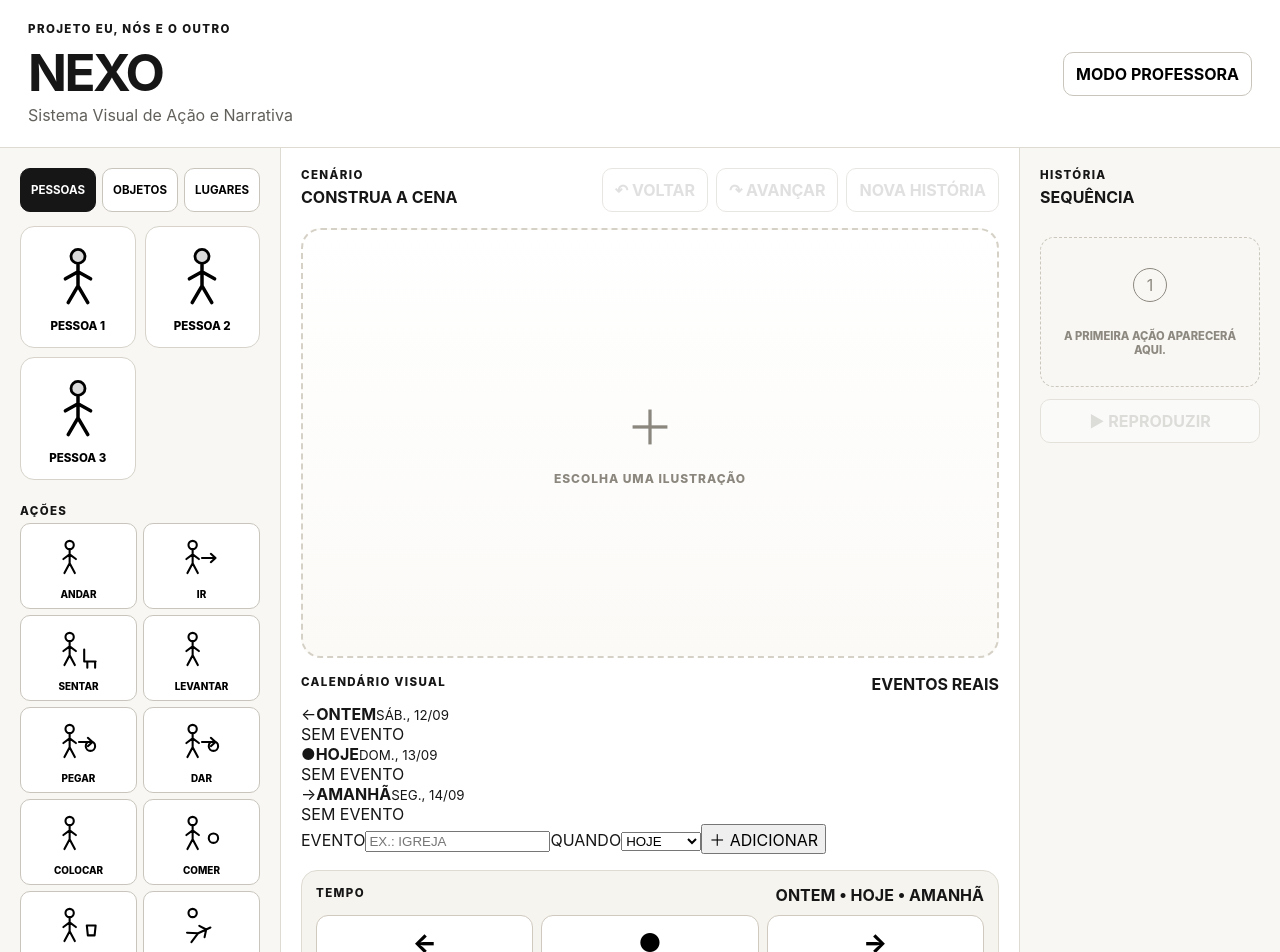
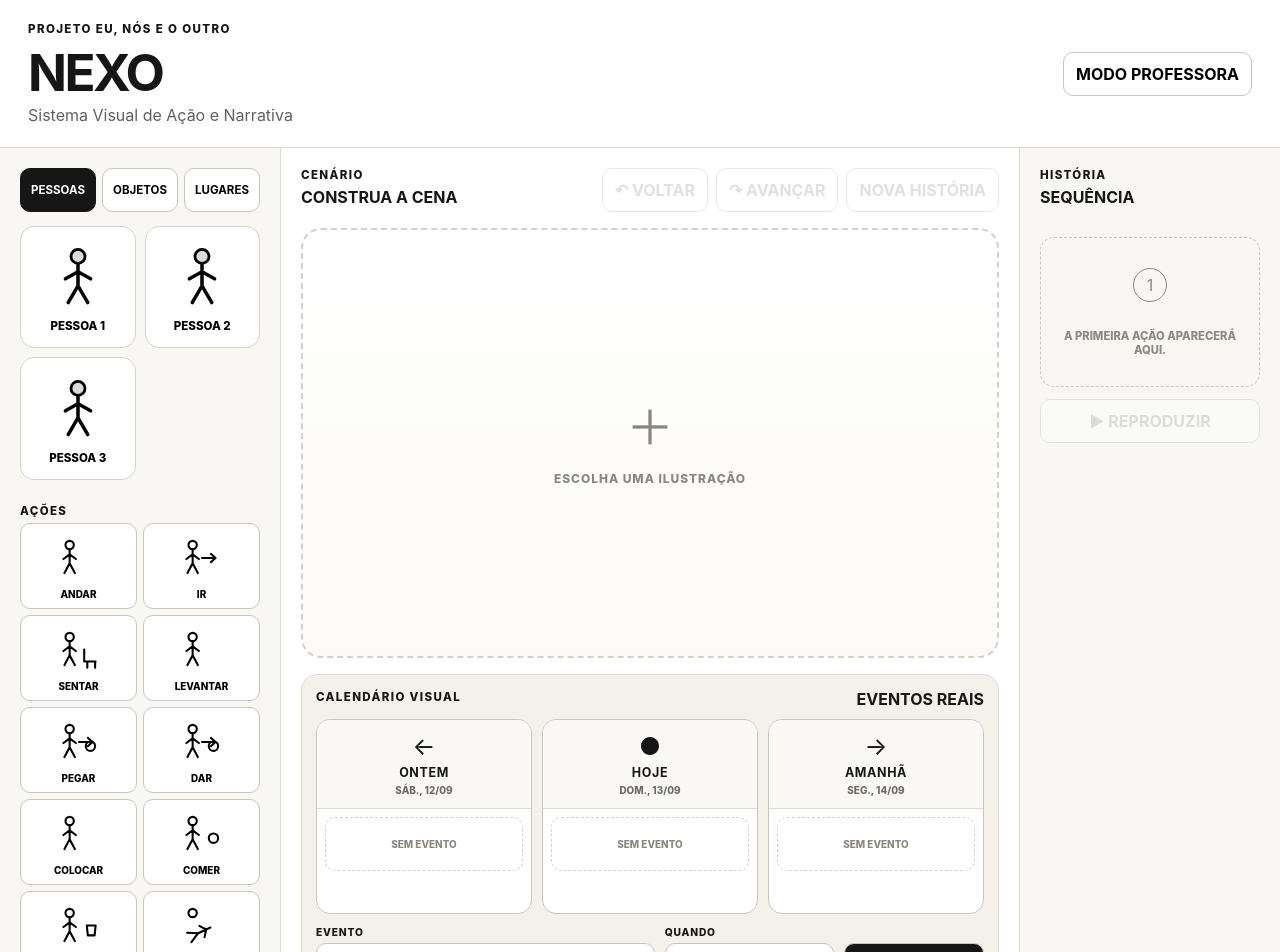
Before and after one commit to aeduardasantana/nexo, a React (Vite) app: page / in a window 1280 px wide. Shown: the top 952 px of the page. Built offline with nearby package versions, Linux system fonts and the light colour scheme.

Commit message:
style: add concrete event calendar interface [edufertanapo]

```diff
--- a/src/styles.css
+++ b/src/styles.css
@@ -1277,3 +1277,183 @@ button:disabled { opacity: .42; cursor: not-allowed; }
     min-height: 70px;
   }
 }
+
+
+.calendar-builder {
+  border: 1px solid #dedbd3;
+  border-radius: 16px;
+  padding: 14px;
+  background: #f4f1ea;
+}
+
+.calendar-columns {
+  display: grid;
+  grid-template-columns: repeat(3, 1fr);
+  gap: 10px;
+}
+
+.calendar-day {
+  border: 1px solid #cbc6bc;
+  border-radius: 14px;
+  background: #fff;
+  overflow: hidden;
+}
+
+.calendar-day header {
+  display: grid;
+  justify-items: center;
+  gap: 4px;
+  padding: 12px 10px;
+  border-bottom: 1px solid #dedbd3;
+  background: #faf9f6;
+}
+
+.calendar-day header > span {
+  font-size: 1.5rem;
+}
+
+.calendar-day header strong {
+  font-size: .78rem;
+  letter-spacing: .05em;
+}
+
+.calendar-day header small {
+  font-size: .62rem;
+  font-weight: 800;
+  color: #6f6b63;
+}
+
+.calendar-events {
+  min-height: 104px;
+  padding: 8px;
+  display: grid;
+  gap: 7px;
+  align-content: start;
+}
+
+.calendar-event {
+  min-height: 54px;
+  border: 1px solid #d2cdc3;
+  border-radius: 10px;
+  background: #fff;
+  display: grid;
+  grid-template-columns: 26px 1fr;
+  align-items: center;
+  gap: 6px;
+  padding: 7px 9px;
+  text-align: left;
+  cursor: pointer;
+}
+
+.calendar-event.active {
+  background: #161616;
+  color: #fff;
+  border-color: #161616;
+}
+
+.calendar-event > span {
+  font-size: 1rem;
+}
+
+.calendar-event strong {
+  font-size: .68rem;
+}
+
+.calendar-empty {
+  min-height: 54px;
+  display: grid;
+  place-items: center;
+  border: 1px dashed #d8d3ca;
+  border-radius: 10px;
+  font-size: .62rem;
+  font-weight: 800;
+  color: #8b877e;
+}
+
+.calendar-create {
+  margin-top: 12px;
+  display: grid;
+  grid-template-columns: minmax(180px, 2fr) minmax(130px, 1fr) minmax(140px, auto);
+  gap: 10px;
+  align-items: end;
+}
+
+.calendar-create label {
+  display: grid;
+  gap: 5px;
+}
+
+.calendar-create label span {
+  font-size: .64rem;
+  font-weight: 850;
+  letter-spacing: .08em;
+}
+
+.calendar-create input,
+.calendar-create select,
+.calendar-create button {
+  min-height: 44px;
+  border: 1px solid #c9c5bc;
+  border-radius: 10px;
+  background: #fff;
+  padding: 8px 10px;
+  font-weight: 800;
+}
+
+.calendar-create button {
+  background: #161616;
+  color: #fff;
+  cursor: pointer;
+}
+
+.calendar-question {
+  margin-top: 12px;
+  border: 1px solid #c9c5bc;
+  border-radius: 12px;
+  background: #fff;
+  padding: 12px;
+  display: grid;
+  gap: 10px;
+}
+
+.calendar-question > strong {
+  text-align: center;
+  font-size: .78rem;
+}
+
+.calendar-question > div {
+  display: grid;
+  grid-template-columns: repeat(3, 1fr);
+  gap: 8px;
+}
+
+.calendar-question button {
+  min-height: 58px;
+  border: 1px solid #c9c5bc;
+  border-radius: 10px;
+  background: #fff;
+  display: grid;
+  justify-items: center;
+  align-content: center;
+  gap: 3px;
+  font-weight: 850;
+  cursor: pointer;
+}
+
+.calendar-question button span {
+  font-size: 1.25rem;
+}
+
+@media (max-width: 640px) {
+  .calendar-columns {
+    grid-template-columns: 1fr;
+  }
+
+  .calendar-create {
+    grid-template-columns: 1fr;
+  }
+
+  .calendar-question > div {
+    grid-template-columns: 1fr;
+  }
+}
```
